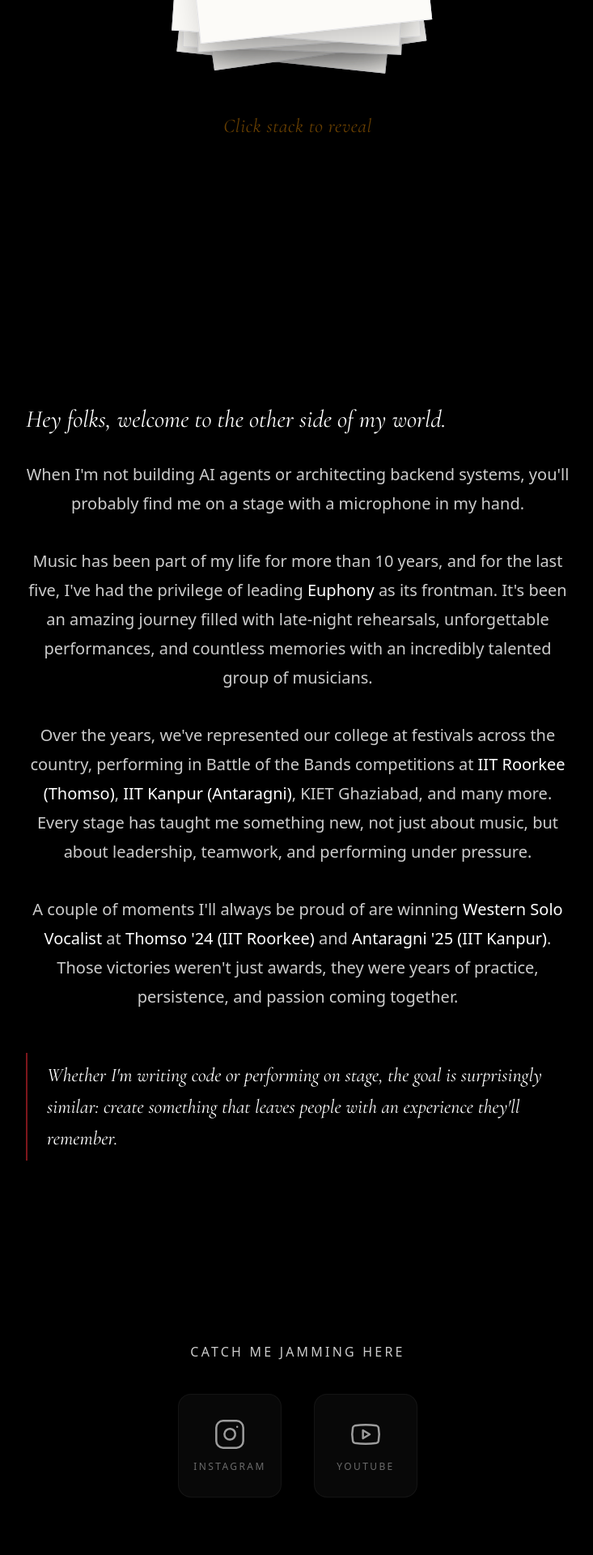
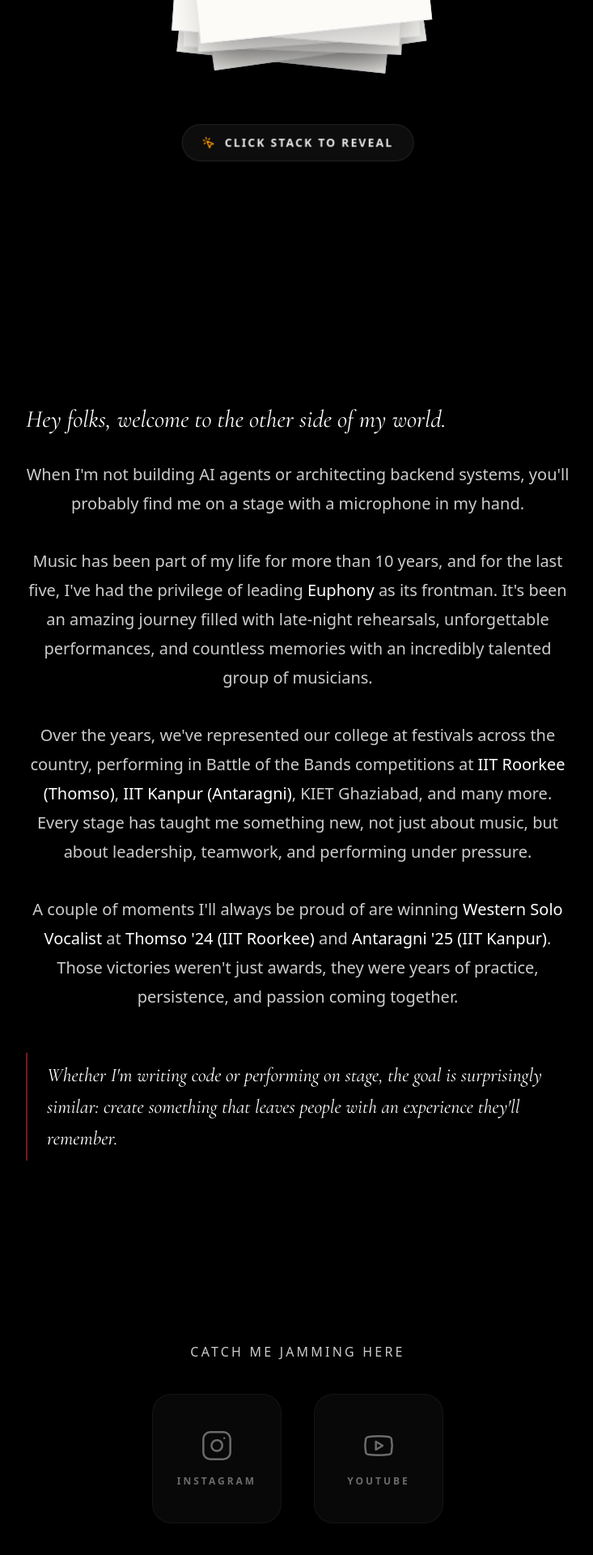
Before and after one commit to vishwas-11/vishwas-charan-portfolio, a Next.js app: page /about in a window 1280 px wide. Shown: the part 1803-3723 px from the top of the page at 81% size, without its empty margins (272-1005 px from the left). Built offline with nearby package versions, Linux system fonts and the light colour scheme.

Commit message:
improved bg colour transition for about page

```diff
--- a/src/components/ui/AnimatedSocialButton.tsx
+++ b/src/components/ui/AnimatedSocialButton.tsx
@@ -14,42 +14,60 @@ interface AnimatedSocialButtonProps {
 export function AnimatedSocialButton({ href, label, icon, hoverColorClass }: AnimatedSocialButtonProps) {
   const buttonRef = useRef<HTMLAnchorElement>(null);
   const iconRef = useRef<HTMLDivElement>(null);
-  const textRef = useRef<HTMLSpanElement>(null);
+  const glowRef = useRef<HTMLDivElement>(null);
 
   const { contextSafe } = useGSAP({ scope: buttonRef });
 
-  const handleMouseEnter = contextSafe(() => {
-    // Sleek, subtle scale and lift
+  const handleMouseMove = contextSafe((e: React.MouseEvent) => {
+    if (!buttonRef.current) return;
+    const rect = buttonRef.current.getBoundingClientRect();
+    const x = e.clientX - rect.left - rect.width / 2;
+    const y = e.clientY - rect.top - rect.height / 2;
+
+    // Magnetic effect for the button
     gsap.to(buttonRef.current, {
-      scale: 1.02,
-      y: -4,
-      duration: 0.4,
-      ease: "power2.out",
+      x: x * 0.15,
+      y: y * 0.15,
+      duration: 0.6,
+      ease: "power3.out",
     });
 
-    // Gentle icon highlight
+    // Parallax effect for the icon
     gsap.to(iconRef.current, {
-      scale: 1.08,
-      y: -2,
+      x: x * 0.08,
+      y: y * 0.08,
       duration: 0.4,
-      ease: "power2.out"
+      ease: "power3.out",
+    });
+
+    // Interactive glow tracking the cursor
+    gsap.to(glowRef.current, {
+      x: x,
+      y: y,
+      opacity: 1,
+      duration: 0.3,
     });
   });
 
   const handleMouseLeave = contextSafe(() => {
-    // Smooth, elegant reset
+    // Elegant magnetic snap back
     gsap.to(buttonRef.current, {
-      scale: 1,
+      x: 0,
       y: 0,
-      duration: 0.4,
-      ease: "power2.out",
+      duration: 0.8,
+      ease: "elastic.out(1, 0.4)",
     });
 
     gsap.to(iconRef.current, {
-      scale: 1,
+      x: 0,
       y: 0,
-      duration: 0.4,
-      ease: "power2.out"
+      duration: 0.8,
+      ease: "elastic.out(1, 0.4)",
+    });
+
+    gsap.to(glowRef.current, {
+      opacity: 0,
+      duration: 0.5,
     });
   });
 
@@ -59,14 +77,18 @@ export function AnimatedSocialButton({ href, label, icon, hoverColorClass }: Ani
       href={href}
       target="_blank"
       rel="noopener noreferrer"
-      onMouseEnter={handleMouseEnter}
+      onMouseMove={handleMouseMove}
       onMouseLeave={handleMouseLeave}
-      className="group relative flex flex-col items-center justify-center gap-3 w-28 h-28 md:w-32 md:h-32 rounded-2xl bg-white/[0.03] border border-white/[0.05] hover:border-white/[0.12] hover:bg-white/[0.08] transition-colors duration-300 backdrop-blur-sm"
+      className="group relative flex flex-col items-center justify-center gap-4 w-32 h-32 md:w-40 md:h-40 rounded-3xl bg-foreground/[0.03] border border-foreground/[0.05] hover:border-foreground/[0.15] dark:bg-white/[0.03] dark:border-white/[0.05] dark:hover:border-white/[0.15] transition-colors duration-500 backdrop-blur-md overflow-hidden shadow-sm hover:shadow-2xl"
     >
-      <div ref={iconRef} className={`text-foreground/60 ${hoverColorClass} transition-colors duration-300`}>
+      <div
+        ref={glowRef}
+        className="absolute w-24 h-24 bg-primary/20 rounded-full blur-2xl opacity-0 pointer-events-none z-0"
+      />
+      <div ref={iconRef} className={`relative z-10 text-foreground/40 ${hoverColorClass} transition-colors duration-500`}>
         {icon}
       </div>
-      <span ref={textRef} className="text-[10px] md:text-xs font-medium tracking-[0.2em] uppercase text-foreground/40 group-hover:text-foreground/90 transition-colors duration-300">
+      <span className="relative z-10 text-[10px] md:text-xs font-semibold tracking-[0.25em] uppercase text-foreground/40 group-hover:text-foreground/90 transition-colors duration-500">
         {label}
       </span>
     </a>
--- a/src/components/ui/RockBackgroundTransition.tsx
+++ b/src/components/ui/RockBackgroundTransition.tsx
@@ -38,9 +38,13 @@ export default function RockBackgroundTransition() {
     if (!isDark) return;
 
     const anim = gsap.fromTo(pageWrapper,
-      { backgroundColor: 'transparent' },
+      { backgroundColor: '#000000' }, // Hardcode pure black start so it never interpolates an alpha/transparent channel
       {
-        backgroundColor: '#0a1128', // Midnight blue for dark mode
+        keyframes: [
+          { backgroundColor: '#020617' }, // Very dark slate/blue
+          { backgroundColor: '#060b20' }, // Darker blue
+          { backgroundColor: '#0a1128' }  // Target midnight blue
+        ],
         ease: 'power1.inOut',
         scrollTrigger: {
           trigger: triggerSection,
--- a/src/components/ui/interactive-gallery.tsx
+++ b/src/components/ui/interactive-gallery.tsx
@@ -4,6 +4,7 @@ import { useState, useRef, useLayoutEffect } from "react";
 import { motion, AnimatePresence } from "framer-motion";
 import { Polaroid } from "./Polaroid";
 import { cn } from "@/lib/utils";
+import { MousePointerClick } from "lucide-react";
 import gsap from "gsap";
 import { Flip } from "gsap/Flip";
 
@@ -302,15 +303,18 @@ export function InteractiveGallery({ items }: InteractiveGalleryProps) {
             animate={{ opacity: 1, y: 0 }}
             exit={{ opacity: 0, y: -20, filter: "blur(4px)" }}
             transition={{ delay: 0.5 }}
-            className="absolute top-1/2 mt-[200px] left-1/2 -translate-x-1/2 text-center pointer-events-none"
+            className="absolute top-1/2 mt-[220px] left-1/2 -translate-x-1/2 z-10 pointer-events-none"
           >
-            <motion.p
-              animate={{ opacity: [0.5, 1, 0.5] }}
-              transition={{ duration: 2, repeat: Infinity, ease: "easeInOut" }}
-              className="text-amber-500/80 font-heading italic text-xl md:text-2xl tracking-wide"
+            <motion.div
+              animate={{ y: [0, -8, 0] }}
+              transition={{ duration: 2.5, repeat: Infinity, ease: "easeInOut" }}
+              className="flex items-center gap-3 px-6 py-3 rounded-full bg-foreground/5 border border-foreground/10 backdrop-blur-md shadow-xl dark:bg-white/5 dark:border-white/10"
             >
-              Click stack to reveal
-            </motion.p>
+              <MousePointerClick className="w-4 h-4 text-amber-500" />
+              <span className="text-foreground/90 dark:text-white/90 text-xs md:text-sm font-semibold tracking-[0.15em] uppercase">
+                Click stack to reveal
+              </span>
+            </motion.div>
           </motion.div>
         )}
       </AnimatePresence>
```
